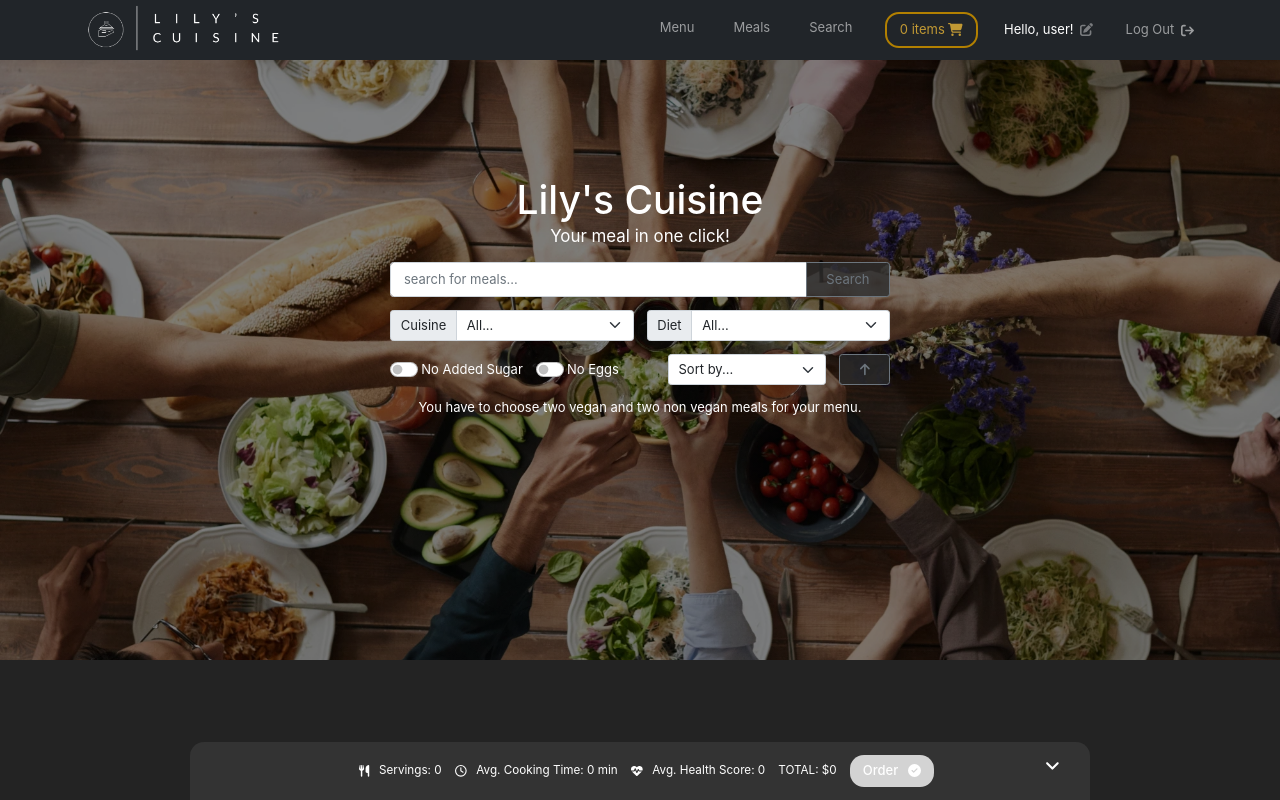
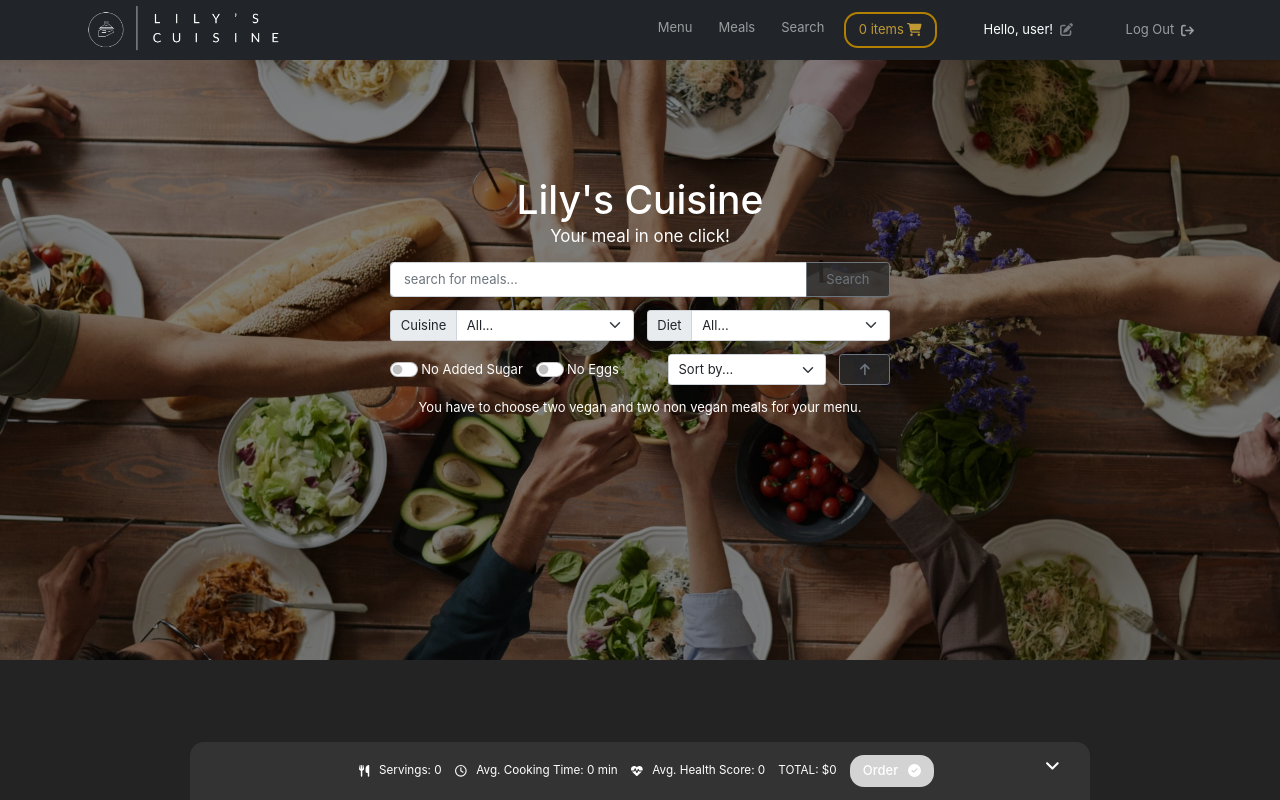
Before and after one commit to DeboraBucci/alkemy-challenge-react, a React (Create React App) app: page / in a window 1280 px wide. Shown: the top 800 px of the page. Built offline with nearby package versions, Linux system fonts and the light colour scheme; sample sign-in values are in the browser's storage.

Commit message:
return the previous name if the user types a string with 14 characters or more, and change some styles

```diff
--- a/src/components/home/navbar/BootstrapNavbar.module.css
+++ b/src/components/home/navbar/BootstrapNavbar.module.css
@@ -15,7 +15,7 @@
 }
 
 .nav {
-  gap: 2rem;
+  gap: 1rem;
 }
 
 .cart {
--- a/src/components/home/navbar/UserName.js
+++ b/src/components/home/navbar/UserName.js
@@ -15,7 +15,7 @@ const UserName = () => {
     const enteredText = e.target.value;
 
     if (e.code === "Enter" || e._reactName === "onBlur") {
-      !(enteredText === "") && setName(enteredText);
+      !(enteredText === "" || enteredText.length >= 14) && setName(enteredText);
 
       setIsNameChanging(false);
     }
--- a/src/components/home/navbar/UserName.module.css
+++ b/src/components/home/navbar/UserName.module.css
@@ -3,6 +3,7 @@
   align-items: center;
   justify-content: center;
   gap: 0.5rem;
+  width: 12rem;
 
   color: white;
 }
```
